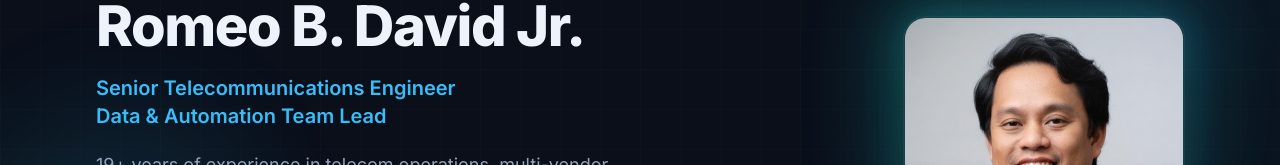
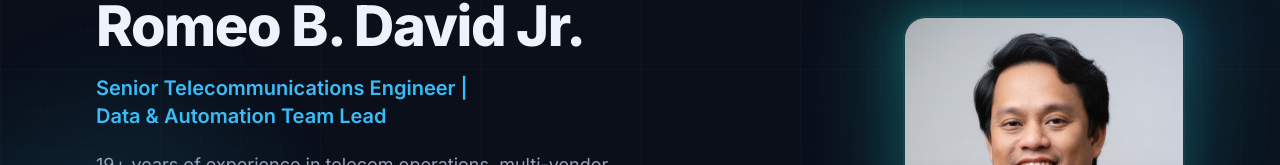
Before and after one commit to romeodavidjr/romeo-david-portfolio, a Next.js app: page / in a window 1280 px wide. Shown: the part 251-416 px from the top of the page. Built offline with nearby package versions, Linux system fonts and the light colour scheme.

Commit message:
Keep the bar after the engineer title

```diff
--- a/src/components/Hero.tsx
+++ b/src/components/Hero.tsx
@@ -27,9 +27,9 @@ export default function Hero() {
             {siteConfig.name}
           </h1>
           <p className="mt-4 max-w-xl animate-fade-in-up animation-delay-200 text-base font-semibold leading-snug text-accent-blue opacity-0 sm:mt-5 sm:text-xl sm:leading-snug">
-            {siteConfig.title.split(" | ").map((part) => (
+            {siteConfig.title.split(" | ").map((part, i) => (
               <span key={part} className="block">
-                {part}
+                {i === 0 ? `${part} |` : part}
               </span>
             ))}
           </p>
```
